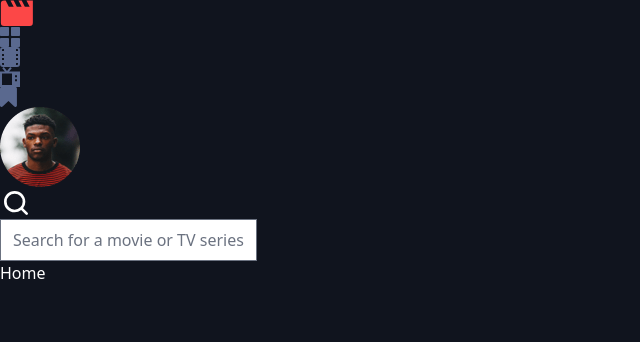
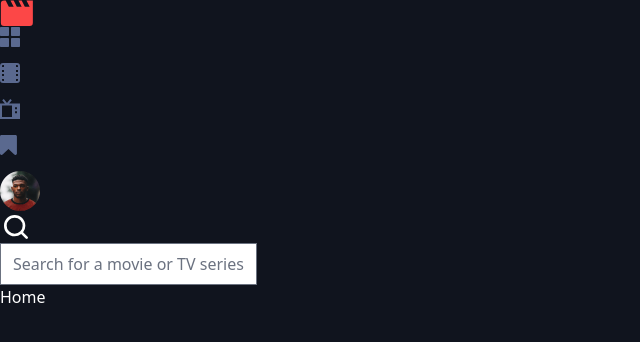
Before and after one commit to eburza/entertainment-web-app, a React (Create React App) app in the folder client/: page / in a window 1280 px wide. Shown: the top 342 px of the page, without its empty margins (0-640 px from the left). Built offline with nearby package versions, Linux system fonts and the light colour scheme.

Commit message:
Update sidebar

```diff
--- a/client/src/components/layout/Sidebar.tsx
+++ b/client/src/components/layout/Sidebar.tsx
@@ -10,7 +10,7 @@ export default function Sidebar() {
   return (
     <section>
       <img src={`${logoIcon}`} alt="Logo" />
-      <ul>
+      <ul className="flex flex-col gap-4 list-none">
         <li>
           <Link to="/">
             <img src={`${navHomeIcon}`} alt="Home" />
@@ -31,7 +31,7 @@ export default function Sidebar() {
             <img src={`${navBookmarkedIcon}`} alt="Bookmarked" />
           </Link>
         </li>
-        <img src={`${userAvatar}`} alt="User avatar" />
+        <img src={`${userAvatar}`} alt="User avatar" className="w-10 h-10" />
       </ul>
     </section>
   );
```
